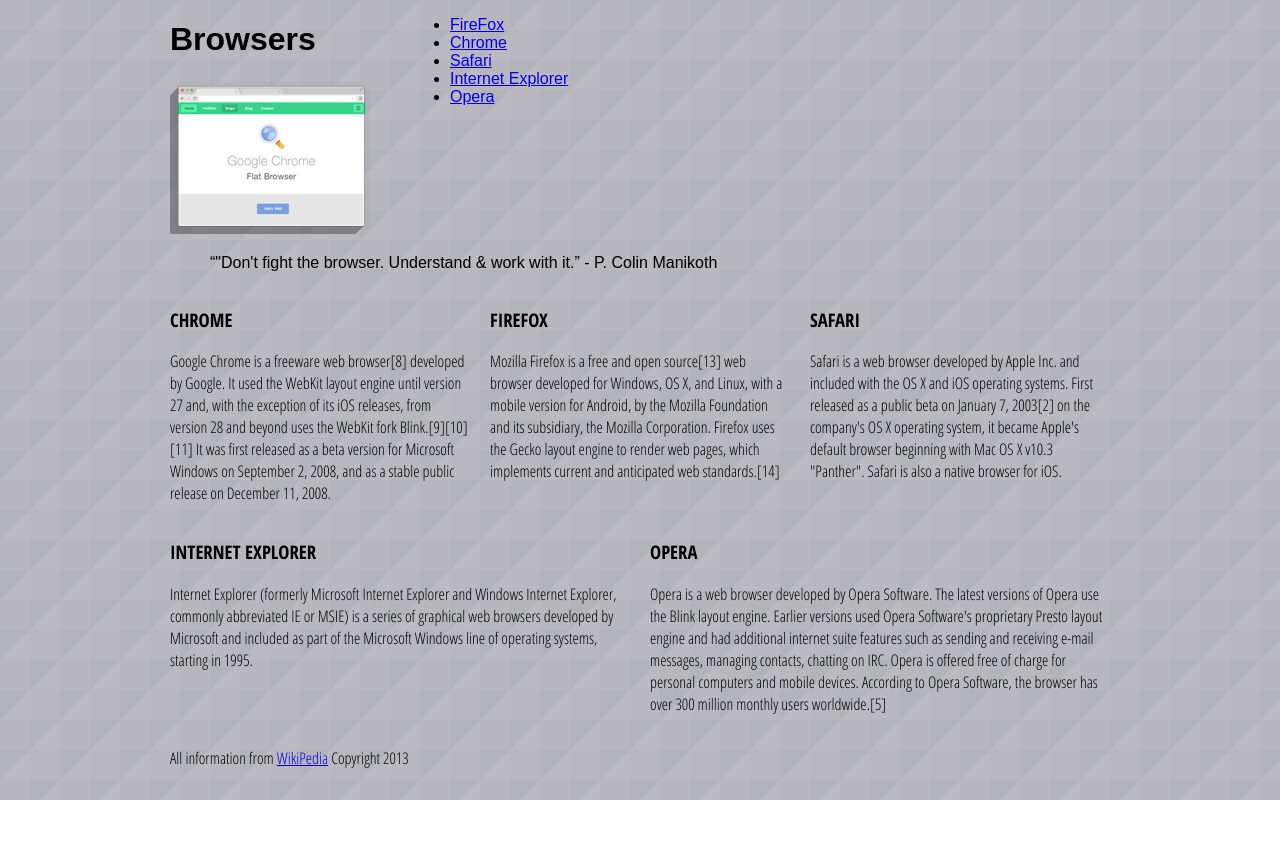
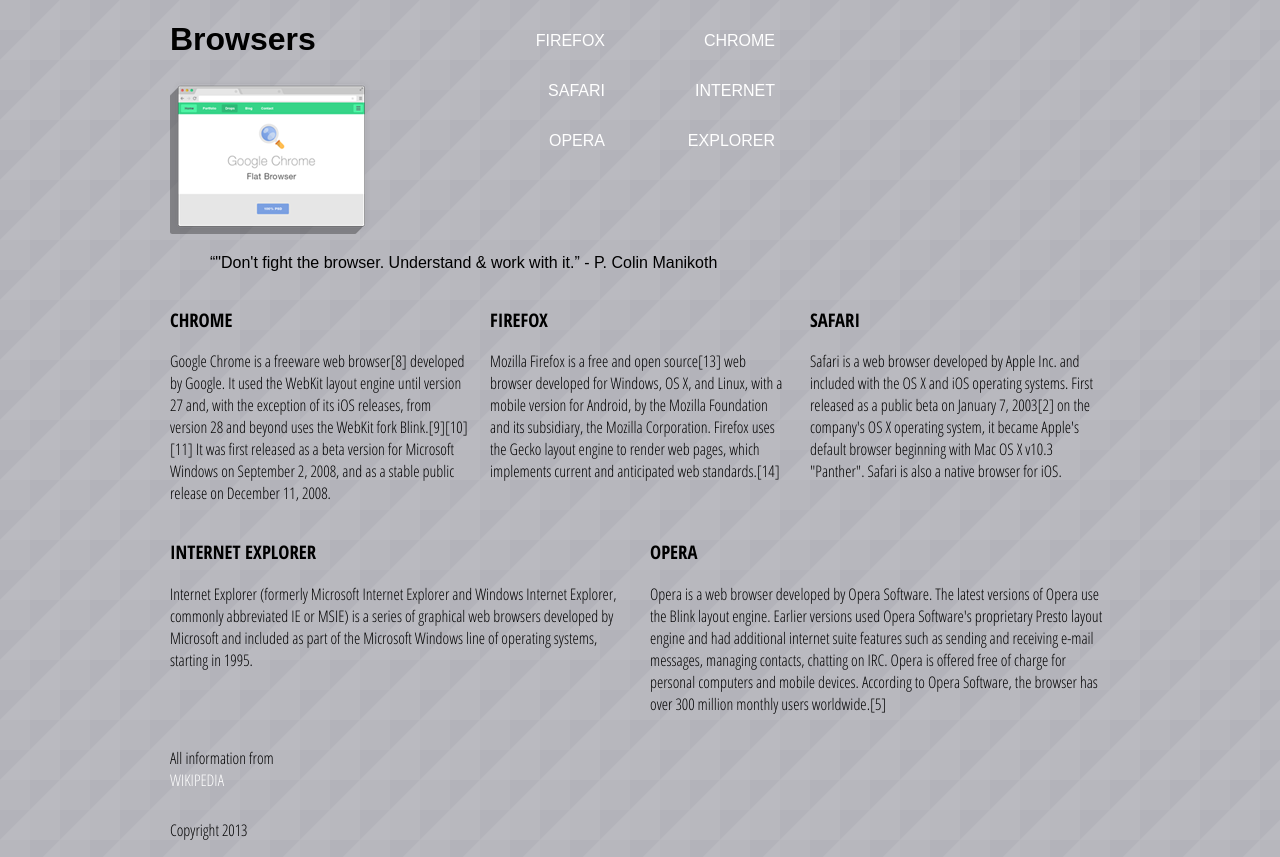
Before and after one commit to griffshelley/Midterm-Refresher-B-master, a plain HTML site: page index.html in a window 1280 px wide. Before the commit the page ends 800 px from the top, so only its background shows below. Drawn offline with Linux system fonts and the light colour scheme.

Commit message:
navigation style

```diff
--- a/css/styles.css
+++ b/css/styles.css
@@ -11,27 +11,30 @@ h3 {
 	text-transform: uppercase;
 }
 
-header {
+/*NAv style*/
+
+li {
+  float: left;
+  line-height: 50px;
+  list-style: none;
+	margin: 0 5px;
+  text-align: right;
 
 }
 
-nav {
-
+a {
+  color: #fff;
+  display: block;
+  height: 50px;
+  width: 150px;
+  padding: 0 10px 0 0;
+  text-transform: uppercase;
+  text-decoration: none;
 }
 
-blockquote {
-
+a:hover {
+  background:
 }
-
-footer {
-
-}
-
-section {
-
-}
-
-
 
 .showgrid {
 	background: url("../img/12-col-grid.gif") !important;
--- a/index.html
+++ b/index.html
@@ -25,7 +25,7 @@
     </header>
 
     <!-- Navigation -->
-    <nav class="grid_9">
+    <nav class="grid_6">
         <ul>
             <li id="mozilla"><a href="http://getfirefox.com">FireFox</a></li>
             <li id="google"><a href="https://www.google.com/intl/en/chrome/browser/">Chrome</a></li>
```
